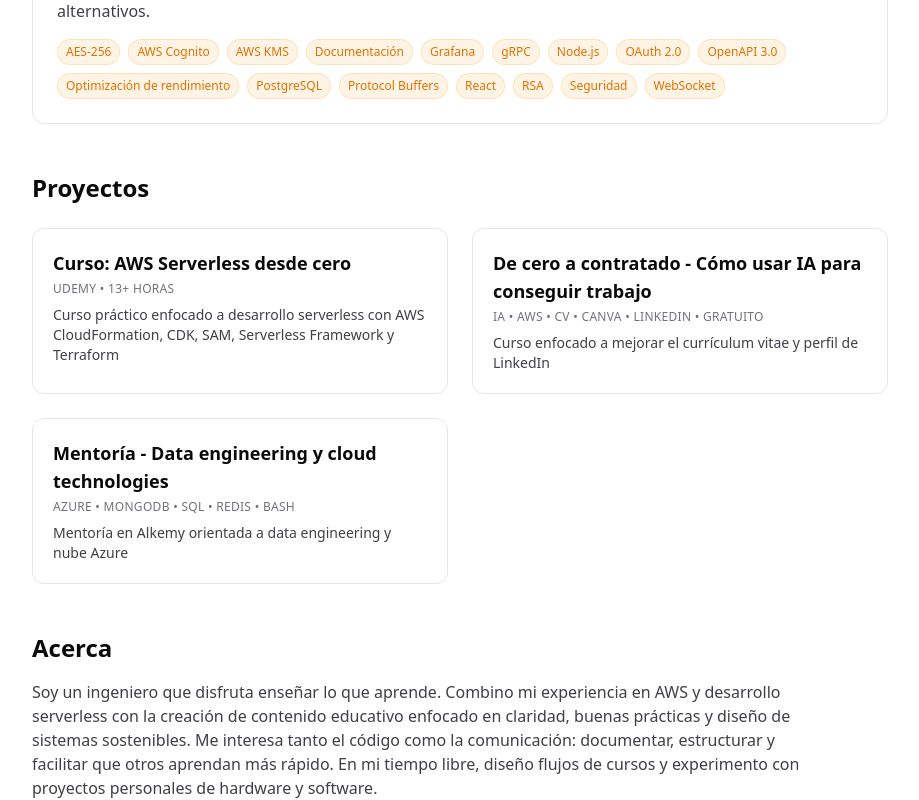
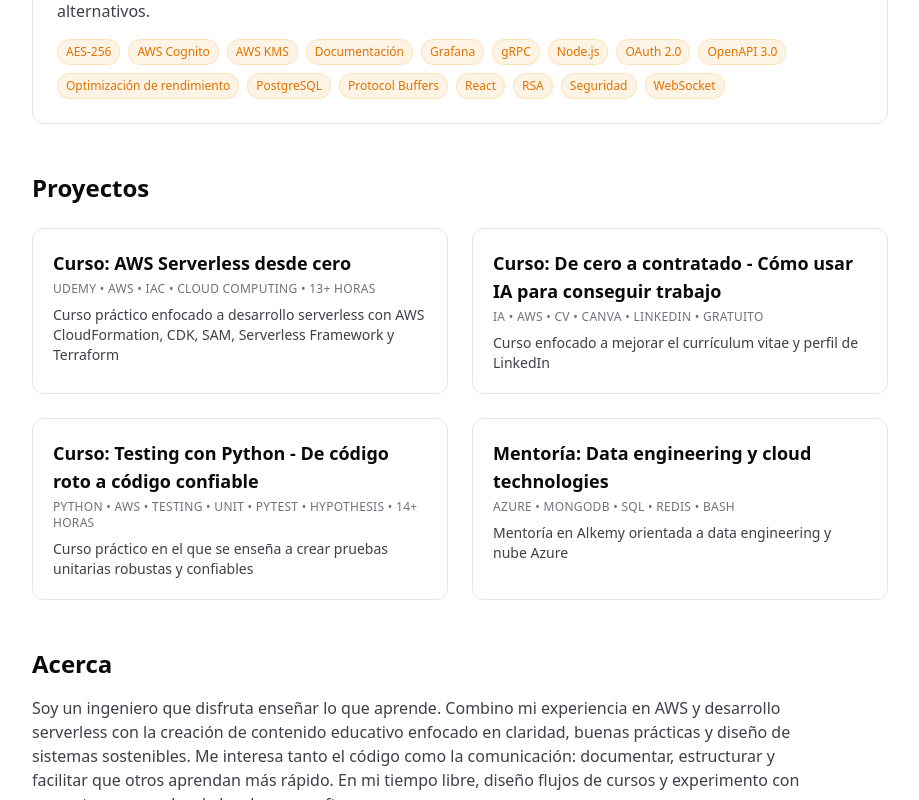
Before and after one commit to Alvaro8317/alvaro8317-portfolio, a React (Vite) app in the folder src/: page / in a window 1280 px wide. Shown: the part 1782-2582 px from the top of the page, without its empty margins (180-1099 px from the left). Built offline with nearby package versions, Linux system fonts and the light colour scheme.

Commit message:
feat: Added some improvements, added project of unit testing in python

```diff
--- a/src/src/components/Hero.tsx
+++ b/src/src/components/Hero.tsx
@@ -24,7 +24,7 @@ export default function Hero() {
                     Construyo productos en la nube.
                 </h1>
                 <p className="mt-4 max-w-2xl text-zinc-600 dark:text-zinc-300">
-                    Cloud Developer e instructor en Udemy enfocado en AWS: Lambda, API Gateway,
+                    Software engineer, speaker e instructor en Udemy enfocado en AWS: Lambda, API Gateway,
                     DynamoDB, S3, CDK/SAM y CI/CD. Me gusta diseñar sistemas simples, escalables y
                     bien documentados, además de enseñar y mentorear.
                 </p>
--- a/src/src/components/Projects.tsx
+++ b/src/src/components/Projects.tsx
@@ -11,19 +11,26 @@ const projects: Project[] = [
     {
         title: "Curso: AWS Serverless desde cero",
         href: "https://www.udemy.com/course/desarrollo-con-aws-de-cero-a-experimentado/?couponCode=AWS-SERVERLESS-NOV",
-        meta: "Udemy • 13+ horas",
+        meta: "Udemy • AWS • IaC • Cloud computing • 13+ horas",
         desc:
             "Curso práctico enfocado a desarrollo serverless con AWS CloudFormation, CDK, SAM, Serverless Framework y Terraform",
     },
     {
-        title: "De cero a contratado - Cómo usar IA para conseguir trabajo",
+        title: "Curso: De cero a contratado - Cómo usar IA para conseguir trabajo",
         href: "https://www.udemy.com/course/de-cero-a-contratado-como-usar-ia-para-conseguir-trabajo/?referralCode=D8FE869F0D408BEC387D",
         meta: "IA • AWS • CV • Canva • LinkedIn • Gratuito",
         desc:
             "Curso enfocado a mejorar el currículum vitae y perfil de LinkedIn",
     },
     {
-        title: "Mentoría - Data engineering y cloud technologies",
+        title: "Curso: Testing con Python - De código roto a código confiable",
+        href: "https://www.udemy.com/course/draft/7089941/?referralCode=4954DA8A247154548234",
+        meta: "Python • AWS • Testing • Unit • Pytest • Hypothesis • 14+ horas",
+        desc:
+            "Curso práctico en el que se enseña a crear pruebas unitarias robustas y confiables",
+    },
+    {
+        title: "Mentoría: Data engineering y cloud technologies",
         href: "#",
         meta: "Azure • MongoDB • SQL • Redis • Bash",
         desc:
@@ -40,7 +47,7 @@ export default function Projects() {
             <h2 className="text-2xl font-bold mb-6">Proyectos</h2>
             <ul className="grid md:grid-cols-2 gap-6">
                 {projects.map((p, i) => {
-                    const color = i < 2 ? "#a435f0" : "#4fbaef";
+                    const color = i <= 2 ? "#a435f0" : "#4fbaef";
                     return (
                         <li
                             key={p.title}
```
